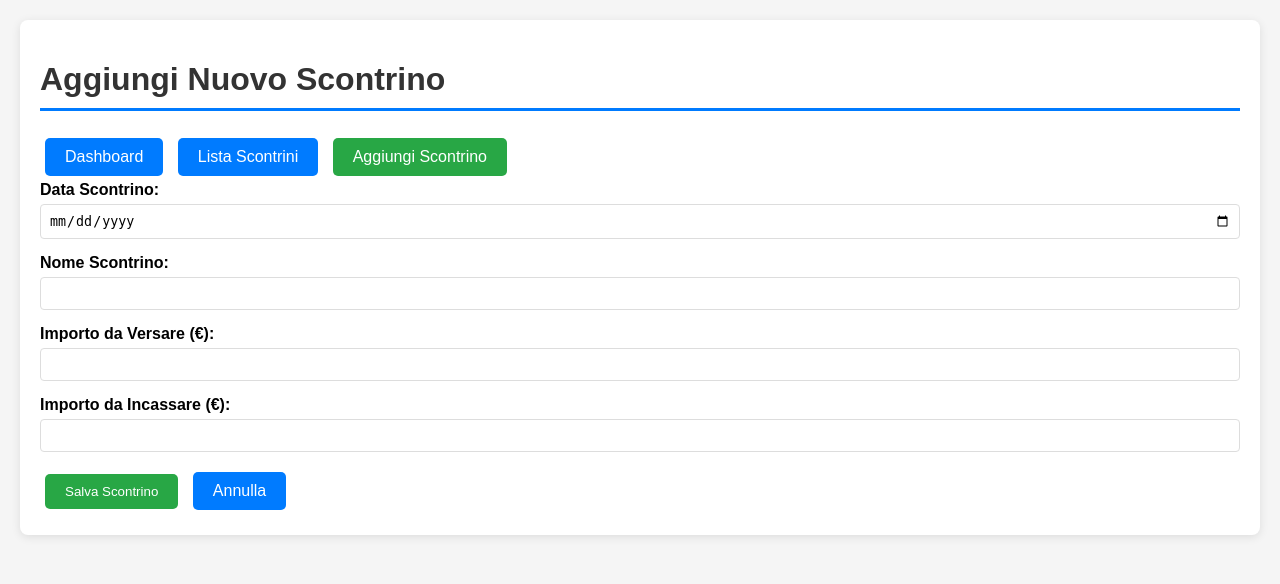
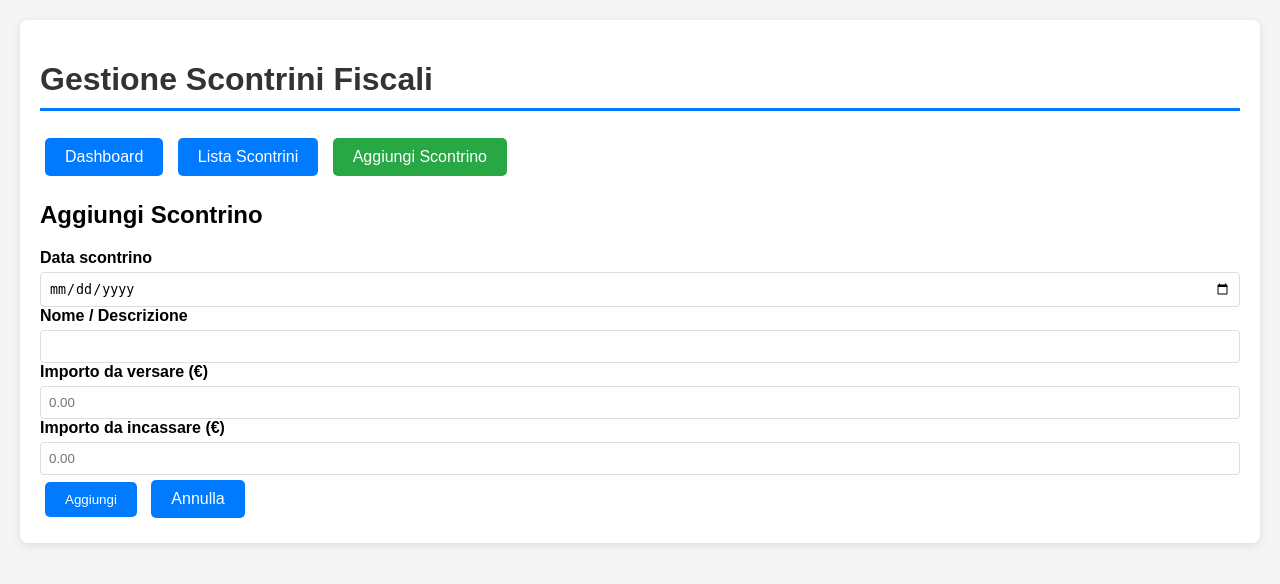
Before and after one commit to a080502/scontrini, a Flask app: page /aggiungi in a window 1280 px wide. Shown: the top 584 px of the page. Run offline with Flask 3, Linux system fonts and the light colour scheme; some libraries are stand-ins or nearby versions.

Commit message:
Update aggiungi.html

```diff
--- a/templates/aggiungi.html
+++ b/templates/aggiungi.html
@@ -1,30 +1,37 @@
 {% extends "base.html" %}
-
-{% block header %}Aggiungi Nuovo Scontrino{% endblock %}
+{% block title %}Aggiungi scontrino{% endblock %}
 
 {% block content %}
-<form method="POST">
-    <div class="form-group">
-        <label for="data_scontrino">Data Scontrino:</label>
-        <input type="date" id="data_scontrino" name="data_scontrino" required>
-    </div>
+<div class="row justify-content-center">
+  <div class="col-md-8">
+    <h2>Aggiungi Scontrino</h2>
+    <form method="post" action="{{ url_for('aggiungi_scontrino') }}">
+      <div class="mb-3">
+        <label for="data_scontrino" class="form-label">Data scontrino</label>
+        <input type="date" class="form-control" id="data_scontrino" name="data_scontrino" required>
+      </div>
 
-    <div class="form-group">
-        <label for="nome_scontrino">Nome Scontrino:</label>
-        <input type="text" id="nome_scontrino" name="nome_scontrino" required>
-    </div>
+      <div class="mb-3">
+        <label for="nome_scontrino" class="form-label">Nome / Descrizione</label>
+        <input type="text" class="form-control" id="nome_scontrino" name="nome_scontrino" maxlength="255" required>
+      </div>
 
-    <div class="form-group">
-        <label for="importo_versare">Importo da Versare (€):</label>
-        <input type="number" id="importo_versare" name="importo_versare" step="0.01" min="0" required>
-    </div>
+      <div class="row">
+        <div class="col-md-6 mb-3">
+          <label for="importo_versare" class="form-label">Importo da versare (€)</label>
+          <input type="text" class="form-control" id="importo_versare" name="importo_versare" required placeholder="0.00">
+        </div>
+        <div class="col-md-6 mb-3">
+          <label for="importo_incassare" class="form-label">Importo da incassare (€)</label>
+          <input type="text" class="form-control" id="importo_incassare" name="importo_incassare" required placeholder="0.00">
+        </div>
+      </div>
 
-    <div class="form-group">
-        <label for="importo_incassare">Importo da Incassare (€):</label>
-        <input type="number" id="importo_incassare" name="importo_incassare" step="0.01" min="0" required>
-    </div>
-
-    <button type="submit" class="btn btn-success">Salva Scontrino</button>
-    <a href="{{ url_for('lista_scontrini') }}" class="btn">Annulla</a>
-</form>
+      <div class="d-flex gap-2">
+        <button type="submit" class="btn btn-primary">Aggiungi</button>
+        <a class="btn btn-secondary" href="{{ url_for('lista_scontrini') }}">Annulla</a>
+      </div>
+    </form>
+  </div>
+</div>
 {% endblock %}
```
